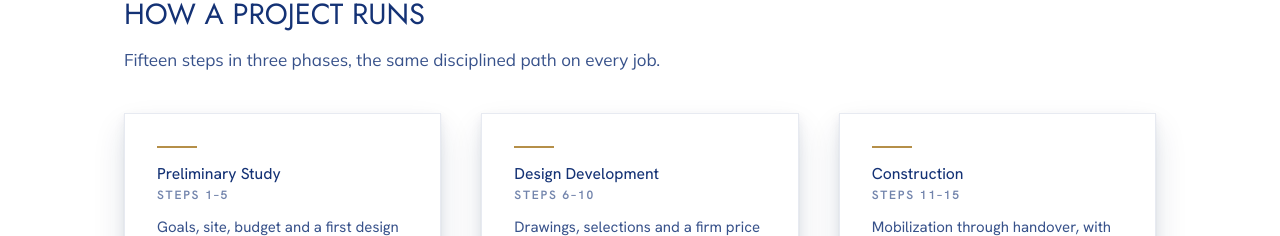
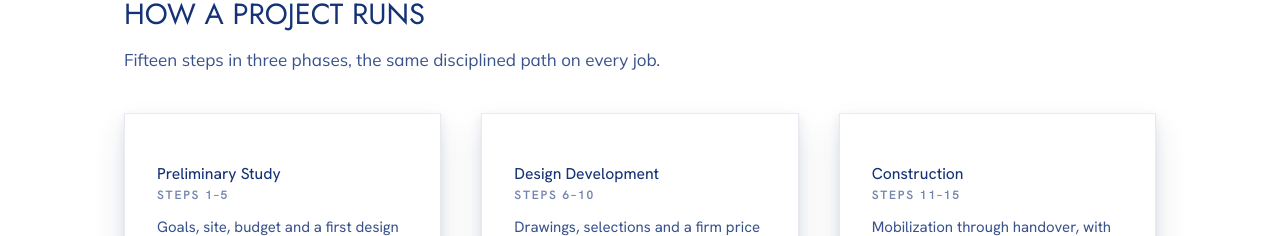
Before and after one commit to PDBS2030/Proactive, a Next.js app: page /services in a window 1280 px wide. Shown: the part 4872-5108 px from the top of the page. Built offline with nearby package versions, Linux system fonts and the light colour scheme.

Commit message:
Services: gold bar on the active phase card only

```diff
--- a/components/PhaseCards.tsx
+++ b/components/PhaseCards.tsx
@@ -69,7 +69,7 @@ export function PhaseCards({ items, cta }: { items: Phase[]; cta: { label: strin
                 <span className="absolute inset-0 shadow-[inset_0_22px_40px_rgba(0,0,0,.7),inset_0_-18px_36px_rgba(0,0,0,.55),inset_18px_0_34px_rgba(0,0,0,.45),inset_-18px_0_34px_rgba(0,0,0,.45)]" />
               </span>
 
-              <span aria-hidden="true" className="block h-0.5 w-10 bg-gold" />
+              <span aria-hidden="true" className={cn("block h-0.5 w-10 origin-left bg-gold transition-[opacity,transform] duration-500 ease-out motion-reduce:transition-none", on ? "scale-x-100 opacity-100" : "scale-x-0 opacity-0")} />
               <div className={cn("transition-[translate] duration-500 ease-out motion-reduce:transition-none", on && "-translate-y-1")}>
                 <h3
                   className={cn(
```
